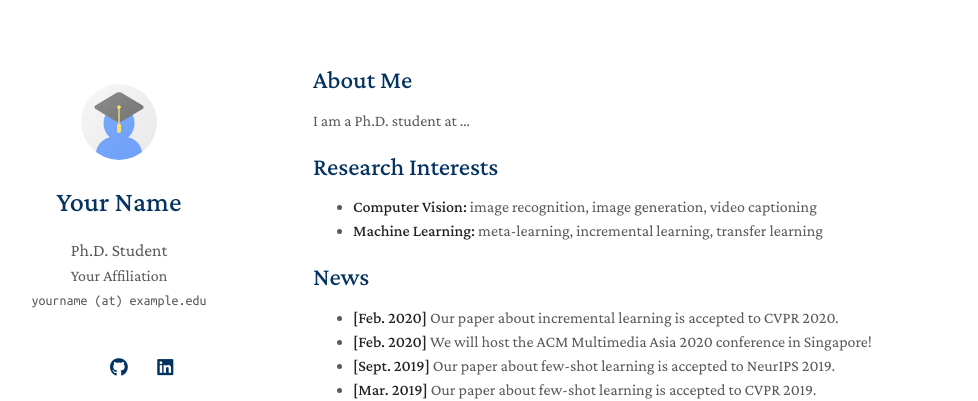
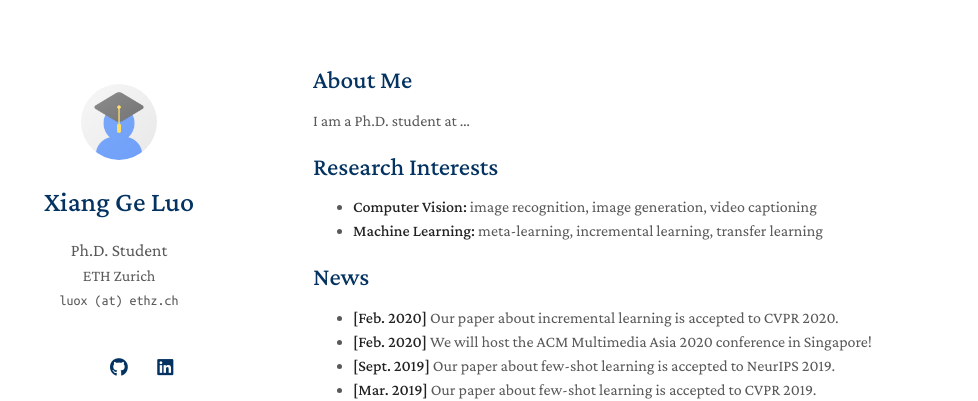
Before and after one commit to xgluo/xgluo.github.io, a Jekyll site: the page built from index.md, in a window 1280 px wide. Shown: the top 401 px of the page, without its empty margins (157-1135 px from the left). Built offline with Jekyll 4.4.1, drawn with Linux system fonts in a browser that asks for light colours; a style sheet for code colours, icons or effects is not loaded; our own code applies the rules of GitHub Pages for plain Markdown files.

Commit message:
Update name

```diff
--- a/_config.yml
+++ b/_config.yml
@@ -1,8 +1,8 @@
 # Basic Information
-title: Your Name
+title: Xiang Ge Luo
 position: Ph.D. Student
-affiliation: Your Affiliation
-email: yourname (at) example.edu
+affiliation: ETH Zurich
+email: luox (at) ethz.ch
 
 # Search Engine Optimization (SEO)
 # The following information is used to improve the website traffic from search engines, e.g., Google.
```
